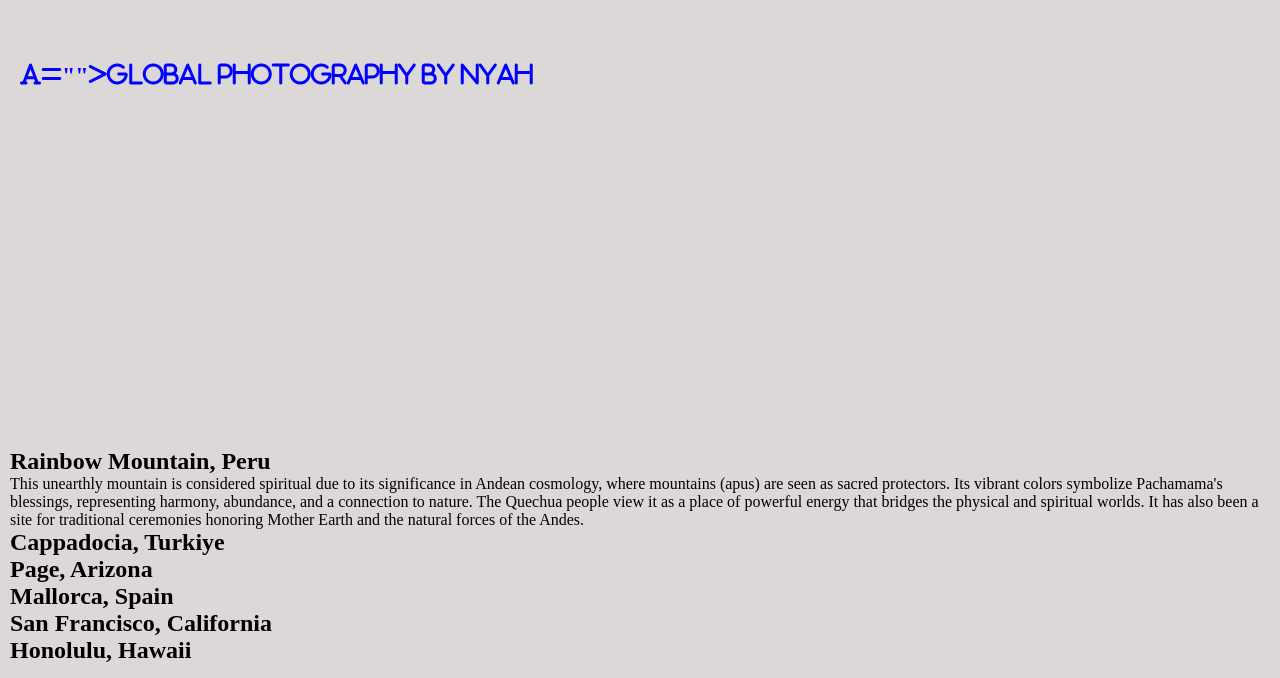
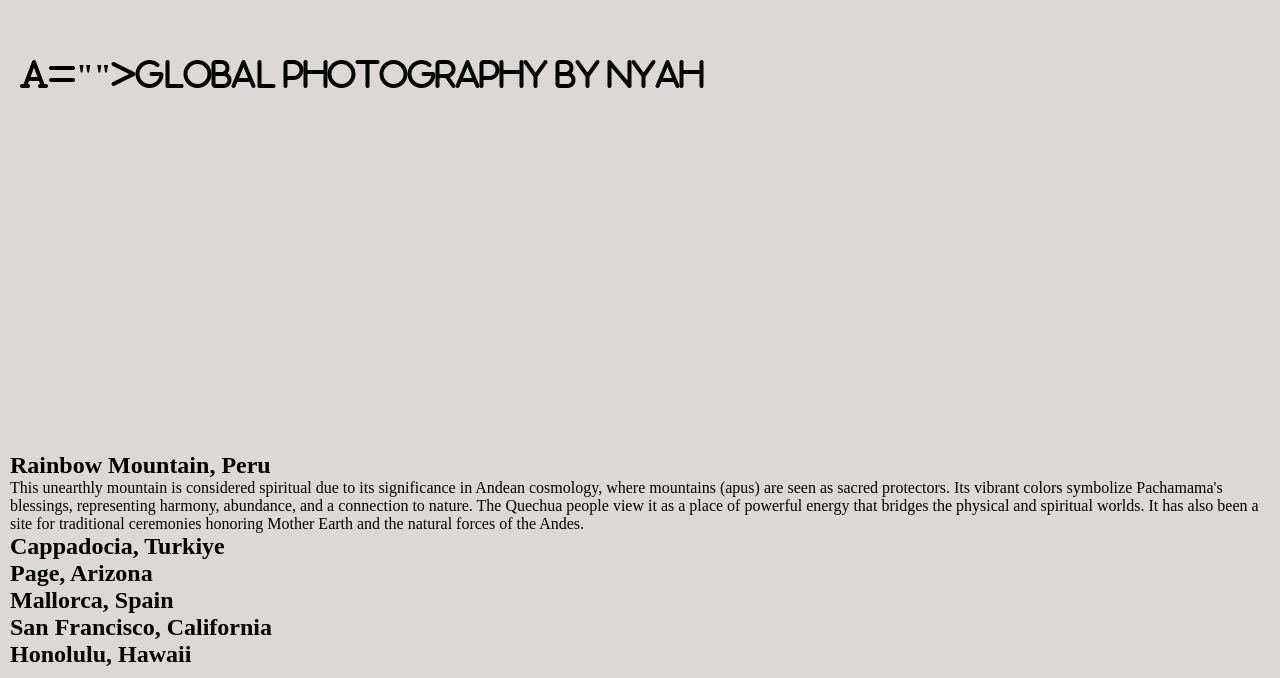
Before and after one commit to nxe225/nxe225.github.io, a plain HTML site: page nyahespinola.me.html in a window 1280 px wide. Shown: the part 218-896 px from the top of the page. Drawn offline with Linux system fonts and the light colour scheme.

Commit message:
Update style.css

```diff
--- a/css/style.css
+++ b/css/style.css
@@ -37,6 +37,6 @@ h1{
 
 
 .fa-font {
-    color: blue;
-    font-size: 24px;
+    color: black;
+    font-size: 100 px;
 }
```
